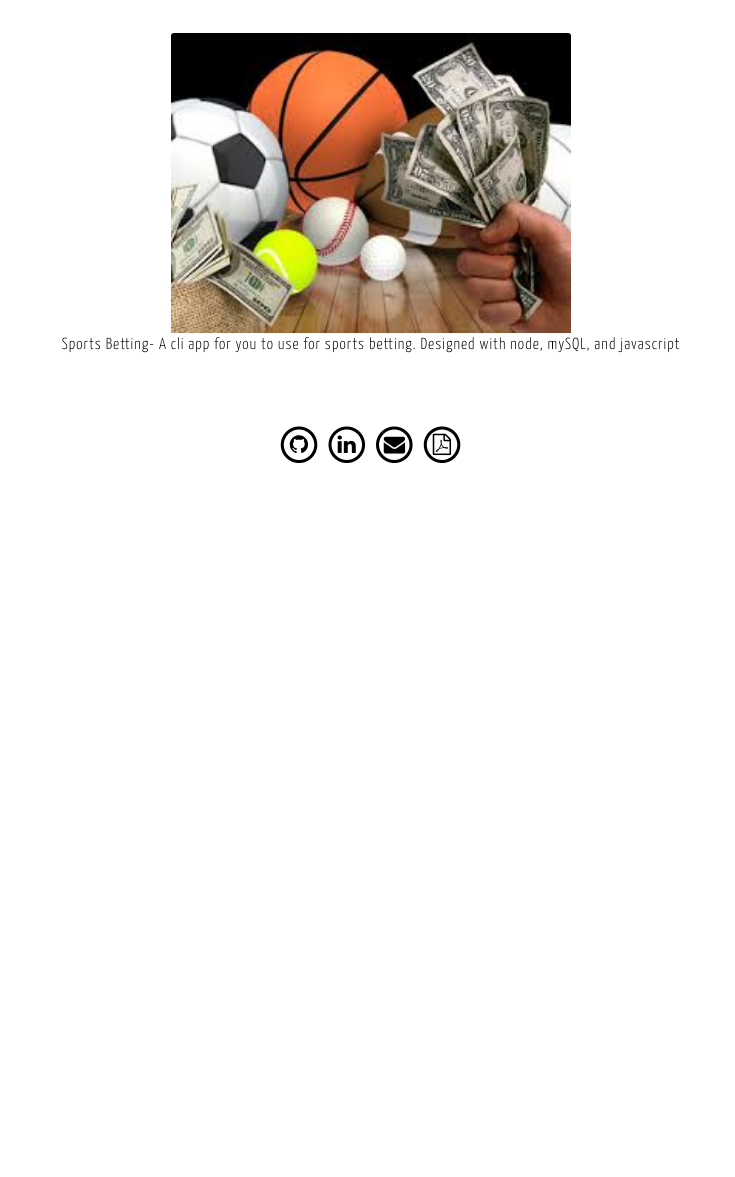
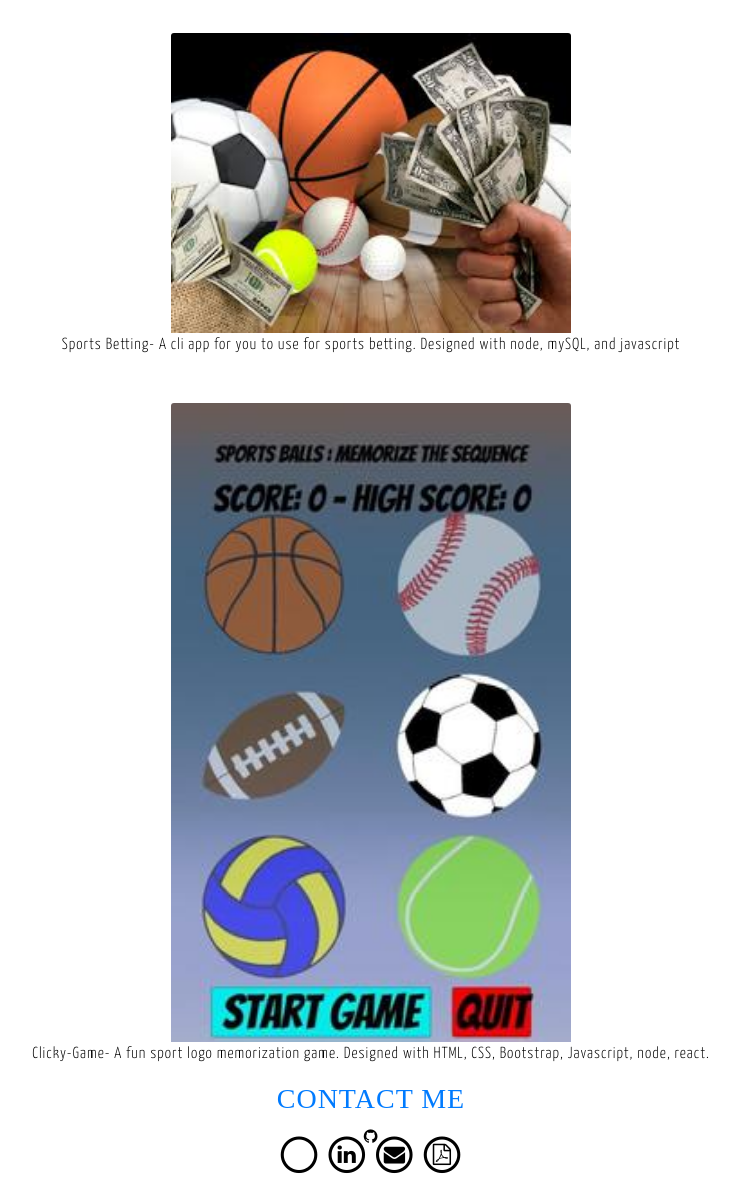
Before and after one commit to Bluejays99/Chris, a plain HTML site: page portfolio.html in a window 1280 px wide. Shown: the part 1744-2921 px from the top of the page, without its empty margins (269-1004 px from the left). Before the commit the page ends 2211 px from the top, so only its background shows below. Drawn offline with nearby package versions, Linux system fonts and the light colour scheme; a script that the page names is missing; a web font is replaced by a local one.

Commit message:
modified images

```diff
--- a/portfolio.html
+++ b/portfolio.html
@@ -61,6 +61,9 @@
             <a href="https://github.com/bretbaker808/fab-4"></a>
             <p>Sports Betting- A cli app for you to use for sports betting. Designed with node, mySQL, and javascript</p>
 
+            <a href="https://github.com/Bluejays99/Clicky-Game/"><img src="./assets/images/screen-1.jpg" class="card-img-top" alt="clickygame">
+            <p>Clicky-Game- A fun sport logo memorization game. Designed with HTML, CSS, Bootstrap, Javascript, node, react.</p>
+
 
 
 
```
Also changed, not shown: assets/images/screen-1.jpg (added).
